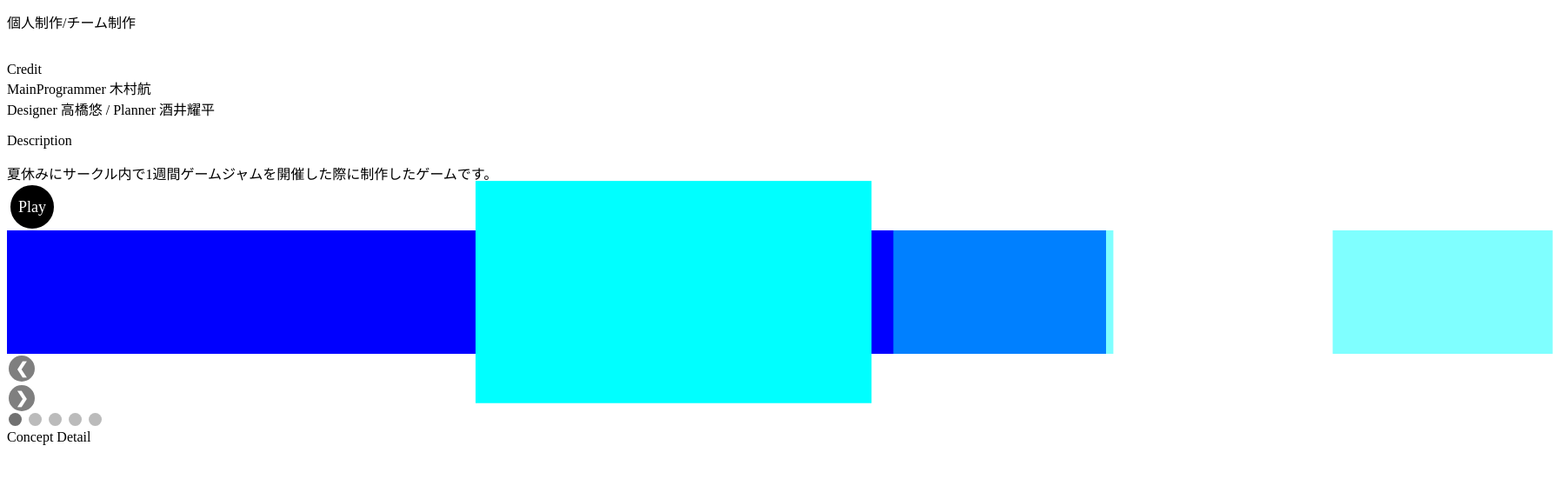
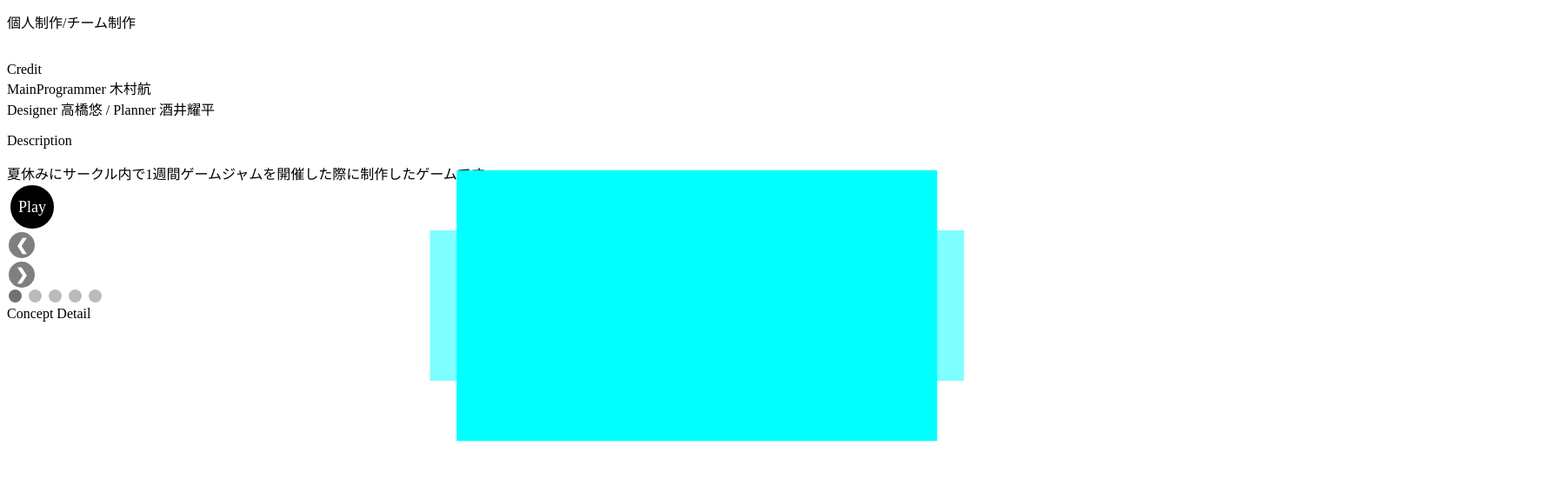
Before and after one commit to s1f10220213/KimuraWataruPortfolio, a plain HTML site: page gameTemplate.html in a window 1280 px wide. Shown: the part 115-666 px from the top of the page at 87% size, 1786 px wide, since content can reach past the window. Drawn offline with nearby package versions, Linux system fonts and the light colour scheme.

Commit message:
スライドショー軽微な修正

```diff
--- a/css/general.css
+++ b/css/general.css
@@ -51,7 +51,8 @@ Slideshow
 }
 
 .slider-item {
-    width: 48vw;
+    position: fixed;
+    width: 24vw;
     aspect-ratio: 16 / 9;
     background-color: aqua;
 }
```
